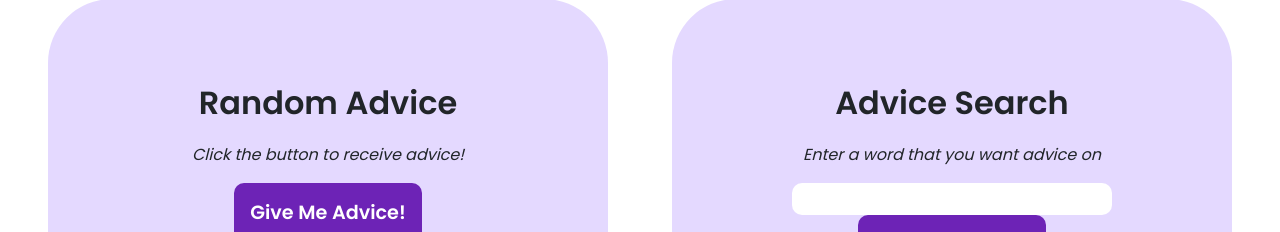
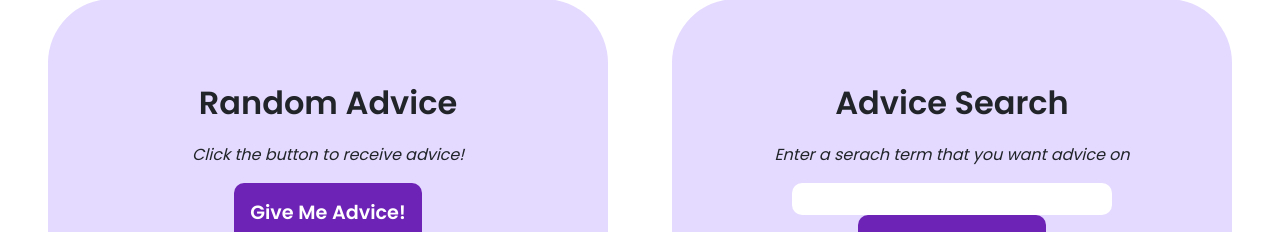
Before and after one commit to BrandonMok/advice-app, a React (Create React App) app: page / in a window 1280 px wide. Shown: the part 849-1081 px from the top of the page. Built offline with nearby package versions, Linux system fonts and the light colour scheme.

Commit message:
removed unused state variable

```diff
--- a/src/components/adviceSearch.js
+++ b/src/components/adviceSearch.js
@@ -5,7 +5,6 @@ import { random } from 'animejs';
 
 
 export default function AdviceSearch() {
-    const [searchTerm, updateSearchTerm] = useState();
     const [error, updateError] = useState();
     const [advice, updateAdvice] = useState();
     const searchInput = useRef();
@@ -70,7 +69,7 @@ export default function AdviceSearch() {
                             </span>
                             </>
                         ) : (
-                            <>Enter a word that you want advice on</>
+                            <>Enter a serach term that you want advice on</>
                         )}
                     </div>
                 </div>
```
